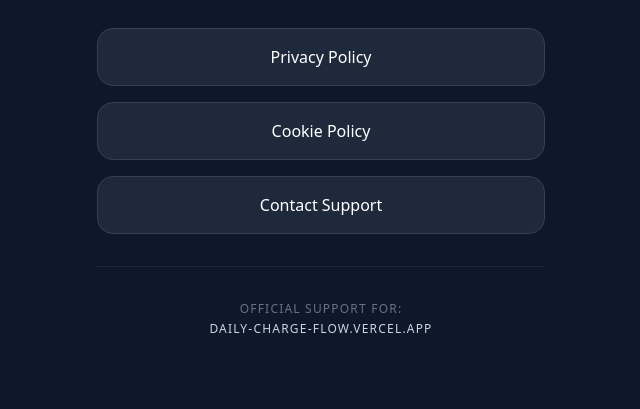
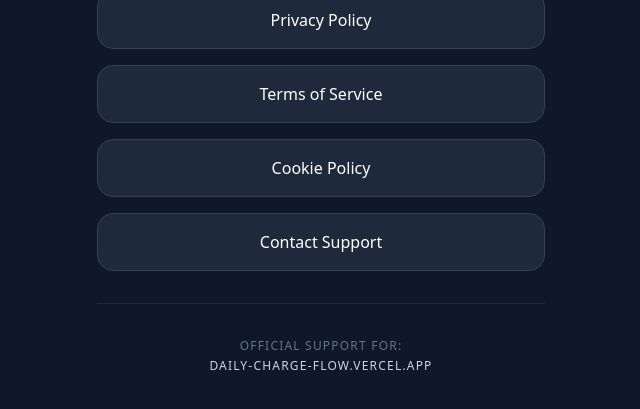
Before and after one commit to chargeappsupport-create/charge-legal, a plain HTML site: page index.html in a window 1280 px wide. Shown: the part 269-678 px from the top of the page, without its empty margins (319-959 px from the left). Drawn offline with nearby package versions, Linux system fonts and the light colour scheme.

Commit message:
Add Terms of Service link to index.html

```diff
--- a/index.html
+++ b/index.html
@@ -18,6 +18,10 @@
                Privacy Policy
             </a>
 
+            <a href="terms.html" class="block w-full py-4 px-6 bg-slate-800 border border-slate-700 rounded-2xl font-medium hover:bg-slate-700 transition-all text-center">
+               Terms of Service
+            </a>
+
             <a href="cookies.html" class="block w-full py-4 px-6 bg-slate-800 border border-slate-700 rounded-2xl font-medium hover:bg-slate-700 transition-all text-center">
                Cookie Policy
             </a>
```
